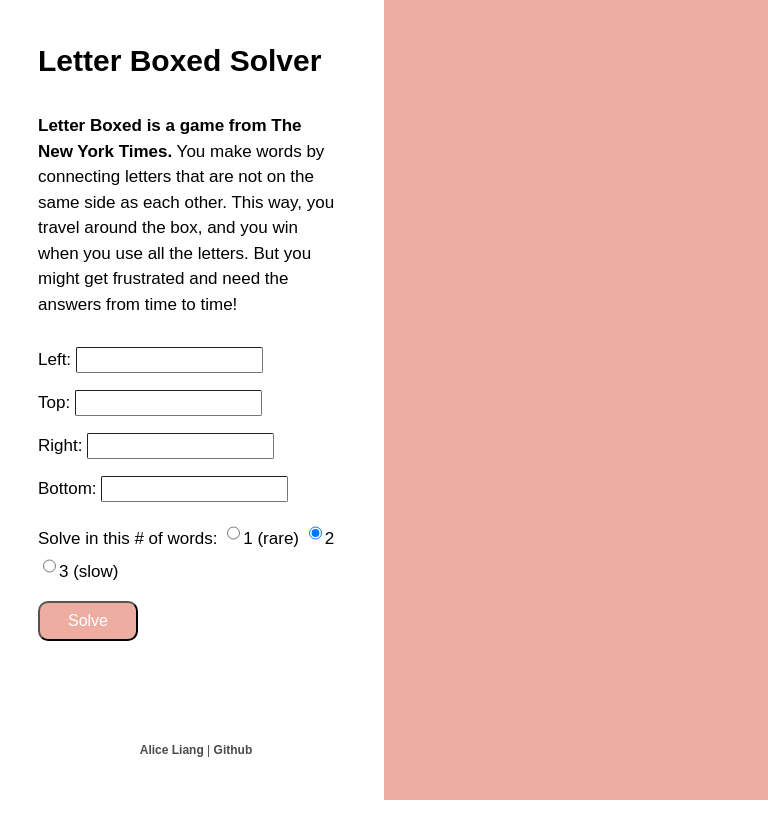
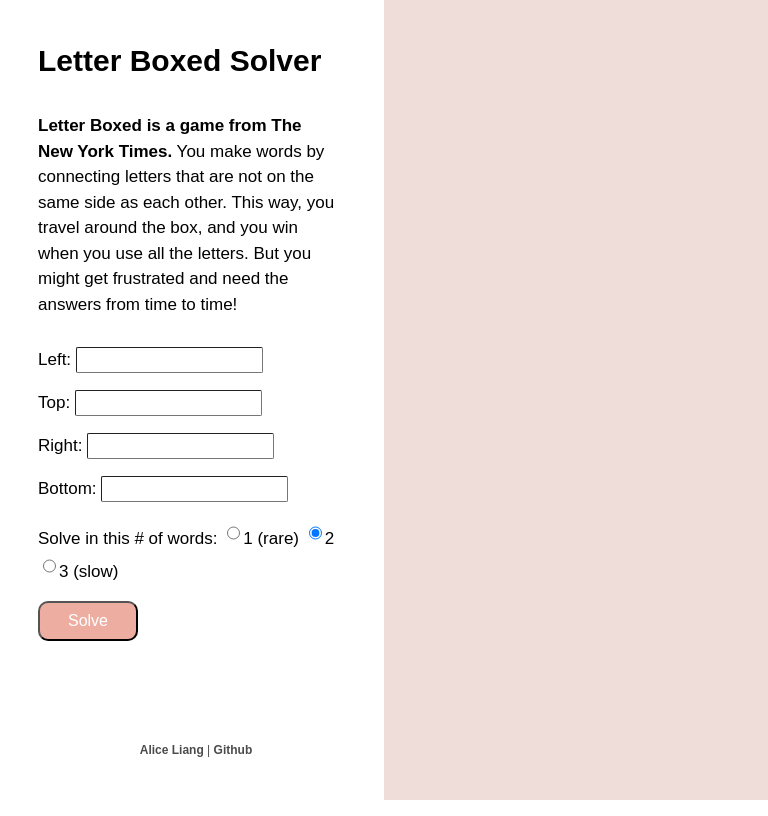
Before and after one commit to aliceyliang/letter-boxed-solver, a Flask app: page / in a window 768 px wide. Run offline with Flask 2, Linux system fonts and the light colour scheme.

Commit message:
ipad update and added word

```diff
--- a/static/styles.css
+++ b/static/styles.css
@@ -263,7 +263,7 @@ and (orientation : portrait)  {
 		font-size: 40px;
 	}
 	.desc {
-		font-size: 28px;
+		font-size: 0.8em;
 		width: 90%;
 	}
 	form, .entry, button, input {
@@ -314,3 +314,21 @@ and (orientation : landscape)  {
 		display: none;
 	}
 }
+
+@media only screen
+and (min-device-width : 768px)
+and (max-device-width : 1024px)
+and (orientation : portrait)  {
+	.pattern, canvas {
+		display: none;
+	}
+}
+
+@media only screen
+and (min-device-width : 1024px)
+and (max-device-width : 786px)
+and (orientation : landscape)  {
+	.pattern, canvas {
+		display: none;
+	}
+}
--- a/templates/index.html
+++ b/templates/index.html
@@ -5,7 +5,7 @@
   <meta charset="utf-8">
 
   <title>Letter Boxed Solver</title>
-  <meta name="description" content="Letter Boxed Solver">
+  <meta name="description" content="Solutions to Letter Boxed, a game from The New York Times.">
   <meta name="author" content="Alice Liang">
 
   <!-- Global site tag (gtag.js) - Google Analytics -->
```
Also changed, not shown: README.md.
